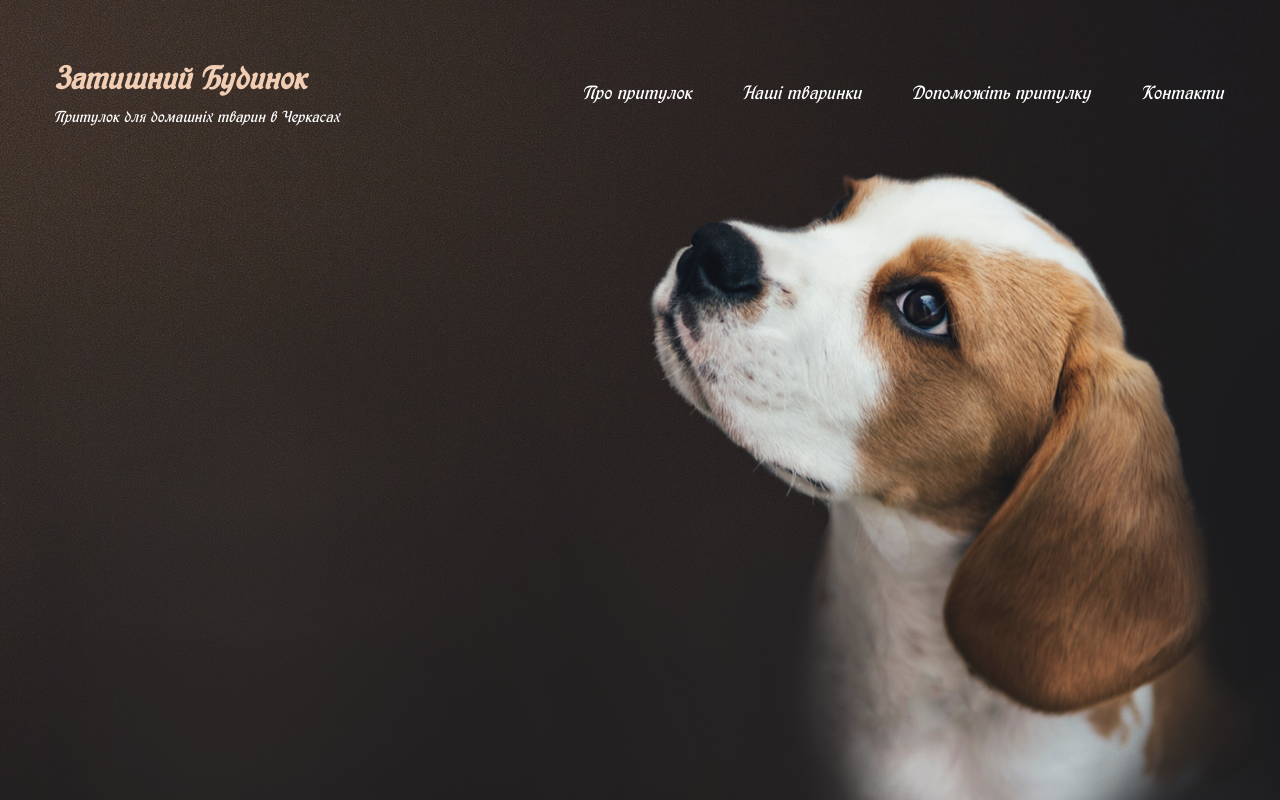
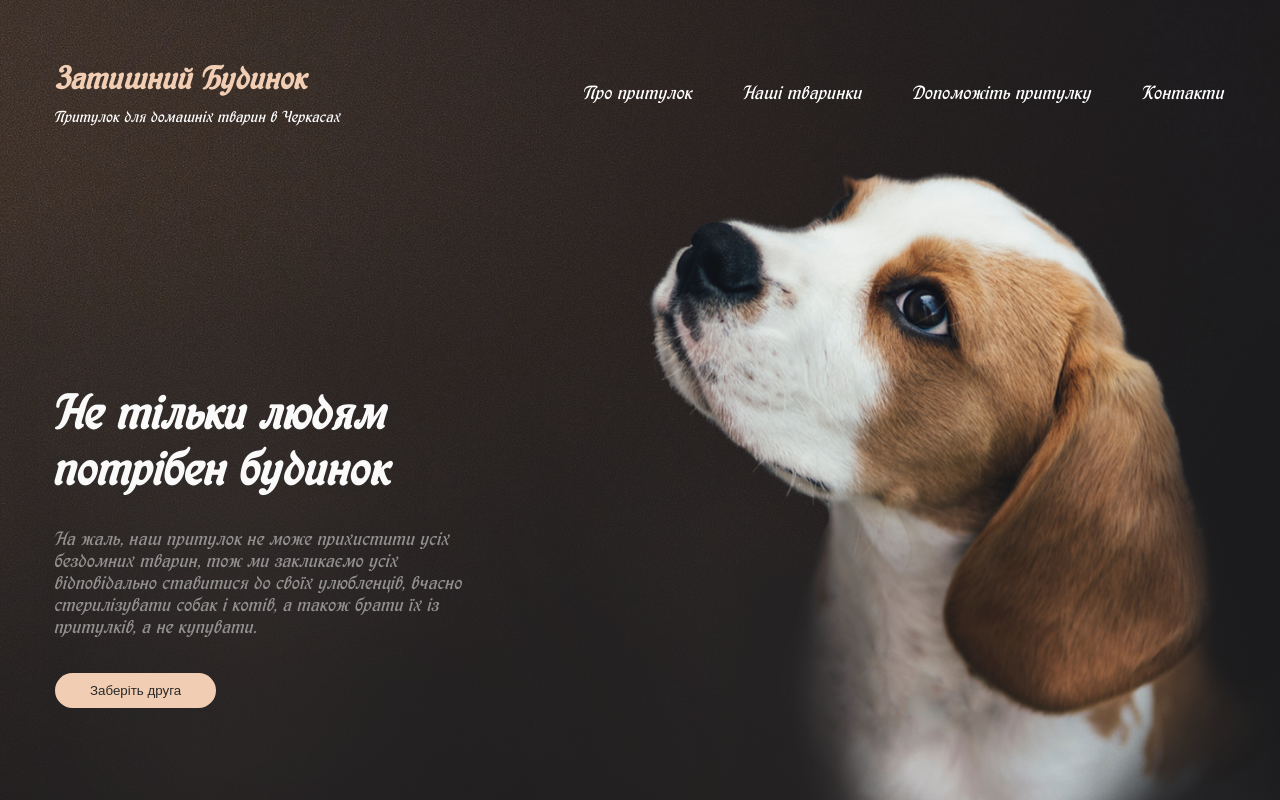
Before and after one commit to Robertpath29/Cozy-House, a React (Create React App) app: page / in a window 1280 px wide. Built offline with nearby package versions, Linux system fonts and the light colour scheme.

Commit message:
add component hero+aside+button(UI)

```diff
--- /dev/null
+++ b/src/UI/button/Button.style.ts
@@ -0,0 +1,19 @@
+import styled from "styled-components";
+
+
+
+const ButtonStyle = styled.button`
+background-color: ${({ theme }) => theme.color.btn};
+border: 0px;
+padding: 10px 35px;
+border-radius: 50px;
+color: ${({ theme }) => theme.color.fontBtn};
+transition: background-color 0.3s;
+
+
+&:hover{
+    background-color: ${({ theme }) => theme.color.btnHover};
+}
+`;
+
+export default ButtonStyle;
--- /dev/null
+++ b/src/UI/button/Button.tsx
@@ -0,0 +1,16 @@
+import React, { FC } from 'react';
+import ButtonStyle from './Button.style';
+import IBtn from './buttonType';
+
+
+
+
+const Button: FC<IBtn> = ({ children}) => {
+    return (
+        <ButtonStyle>
+            {children}
+        </ButtonStyle>
+    );
+};
+
+export default Button;
--- /dev/null
+++ b/src/UI/button/buttonType.ts
@@ -0,0 +1,6 @@
+
+
+interface IBtn {
+    children: string
+}
+export default IBtn;
--- a/src/components/hero/Hero.tsx
+++ b/src/components/hero/Hero.tsx
@@ -2,6 +2,7 @@ import React from 'react';
 import Container from '../../styles/container/container.style';
 import SectionHero from '../../styles/hero/SectionHero.style';
 import Header from './header/Header';
+import Banner from './banner/Banner';
 
 
 
@@ -11,8 +12,9 @@ import Header from './header/Header';
 const Hero = () => {
     return (
         <SectionHero>
-            <Container >
+            <Container direction='column'>
                 <Header />
+                <Banner />
             </Container>
         </SectionHero>
     );
--- /dev/null
+++ b/src/components/hero/banner/Banner.tsx
@@ -0,0 +1,15 @@
+import React from 'react';
+import BannerStyle from '../../../styles/hero/banner/Banner.style';
+import Button from '../../../UI/button/Button';
+
+const Banner = () => {
+    return (
+        <BannerStyle>
+            <h1>Не тільки людям потрібен будинок</h1>
+            <p>На жаль, наш притулок не може прихистити усіх бездомних тварин, тож ми закликаємо усіх відповідально ставитися до своїх улюбленців, вчасно стерилізувати собак і котів, а також брати їх із притулків, а не купувати. </p>
+            <Button>Заберіть друга</Button>
+        </BannerStyle>
+    );
+};
+
+export default Banner;
--- /dev/null
+++ b/src/styles/hero/banner/Banner.style.ts
@@ -0,0 +1,23 @@
+import styled from "styled-components";
+
+const BannerStyle = styled.aside`
+max-width: 450px;
+margin-top: 260px;
+
+&>h1{
+    font-size: 3rem;
+    color: ${({ theme}) => theme.color.fontHeroTitle};
+    margin: 0;
+}
+
+&>p{
+    font-size: 1.2rem;
+    margin: 30px 0 35px 0;
+    color: #929090;
+}
+
+
+
+`;
+
+export default BannerStyle;
--- a/src/styles/theme.style.ts
+++ b/src/styles/theme.style.ts
@@ -5,7 +5,8 @@ const baseTheme: ITeam = {
     color: {
         primary: "#fafafa",
         btn: "#f1cdb3",
-        secondary: "f6f6f6",
+        btnHover: "#eebb96",
+        secondary: "#f6f6f6",
         font: "#545454",
         fontHeroTitle: "#fafafa",
         fontNav: "#ffff",
--- a/src/types/ITeam.ts
+++ b/src/types/ITeam.ts
@@ -6,6 +6,7 @@ export interface ITeam{
         primary: string,
         secondary:string,
         btn: string,
+        btnHover: string,
         font: string,
         fontHeroTitle: string,
         fontNav:string,
```
